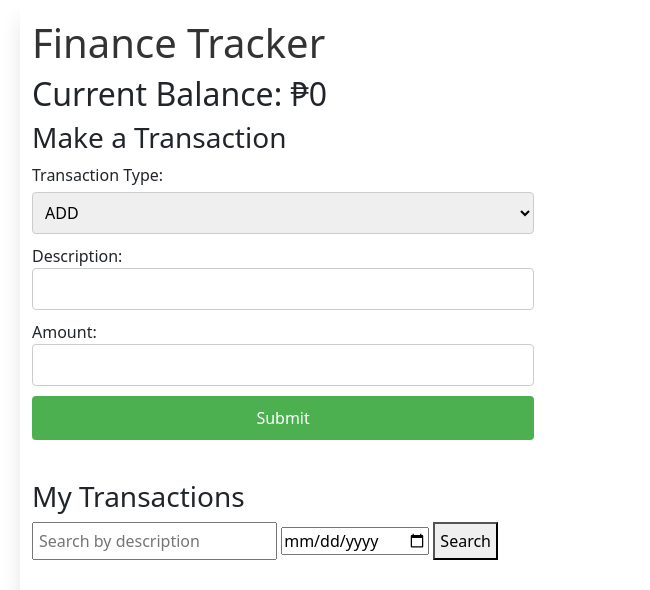
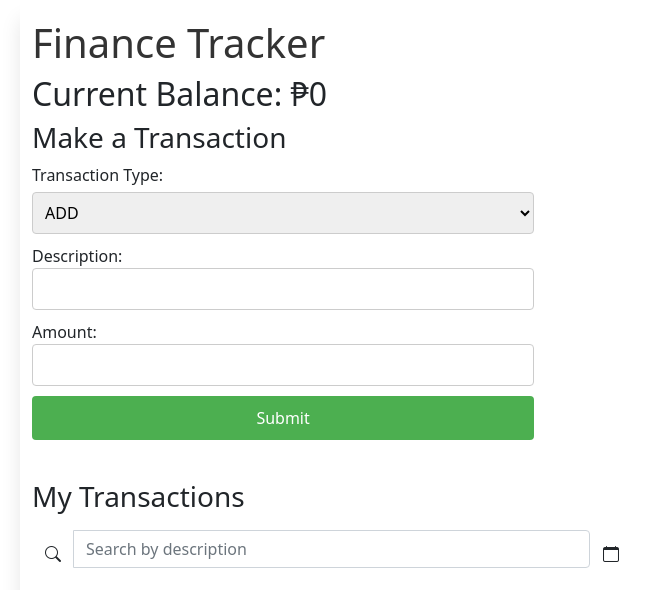
Before and after one commit to Andraannn/Finance-Tracker-System, a Flask app: page / in a window 1280 px wide. Shown: the part 21-611 px from the top of the page, without its empty margins (50-700 px from the left). Run offline with Flask 3, Linux system fonts and the light colour scheme; data that the repository does not hold is empty; some libraries are stand-ins or nearby versions.

Commit message:
added designs to the search bar

```diff
--- a/static/styles.css
+++ b/static/styles.css
@@ -19,7 +19,6 @@ label {
 input[type="text"],
 input[type="number"],
 button {
-  padding: 5px;
   margin-bottom: 10px;
 }
 
@@ -321,3 +320,32 @@ tr.header-row {
 .search-results tr:hover {
   background-color: #f5f5f5;
 }
+
+.custom-form {
+  display: flex;
+  justify-content: left;
+}
+
+.custom-input {
+  padding: 10px;
+  border: 1px solid #ccc;
+  border-radius: 5px 0 0 5px;
+  outline: none;
+  width: 70%; /* Adjust width as needed */
+}
+
+.custom-date {
+  height: 50%;
+  padding: 10px;
+  border: 1px solid #ccc;
+  border-radius: 0 5px 5px 0;
+  outline: none;
+}
+
+.custom-btn {
+  padding: 10px;
+  background-color: transparent;
+  border: none;
+  cursor: pointer;
+  outline: none;
+}
--- a/templates/index.html
+++ b/templates/index.html
@@ -30,11 +30,29 @@
           </div>
 
           <h3>My Transactions</h3>
-          <form action="/search" method="post">
-            <input type="text" name="search_query" placeholder="Search by description">
-            <input type="date" name="search_date">
-            <button type="submit">Search</button>
-        </form>
+          <div class="mt-3">
+            <form action="/search" method="post" class="form-inline custom-form">
+              <div class="input-group">
+                <button type="submit" class="btn custom-btn" id="search-button"><i class="bi bi-search"></i></button>
+                <input type="text" class="form-control custom-input" name="search_query" placeholder="Search by description">
+              </div>
+              <div id="datepickerContainer" class="input-group" style="position: relative;">
+                <button type="button" class="btn custom-btn" id="datepickerToggle"><i class="bi bi-calendar"></i></button>
+              </div>
+              <input type="date" class="form-control custom-date" name="search_date" id="datepicker" style="top: 10%; left: 0; display: none;">
+            </form>
+          </div>
+
+          <script>
+            document.getElementById('datepickerToggle').addEventListener('click', function() {
+            var datepickerInput = document.getElementById('datepicker');
+            if (datepickerInput.style.display === 'none') {
+              datepickerInput.style.display = 'block';
+            } else {
+              datepickerInput.style.display = 'none';
+            }
+          });
+          </script>
           <table>
               <tr style="background-color: #a6a6a6">
                   <th>DATE</th>
@@ -136,6 +154,5 @@
             });
         });
     </script>
-
   </body>
   </html>
```
